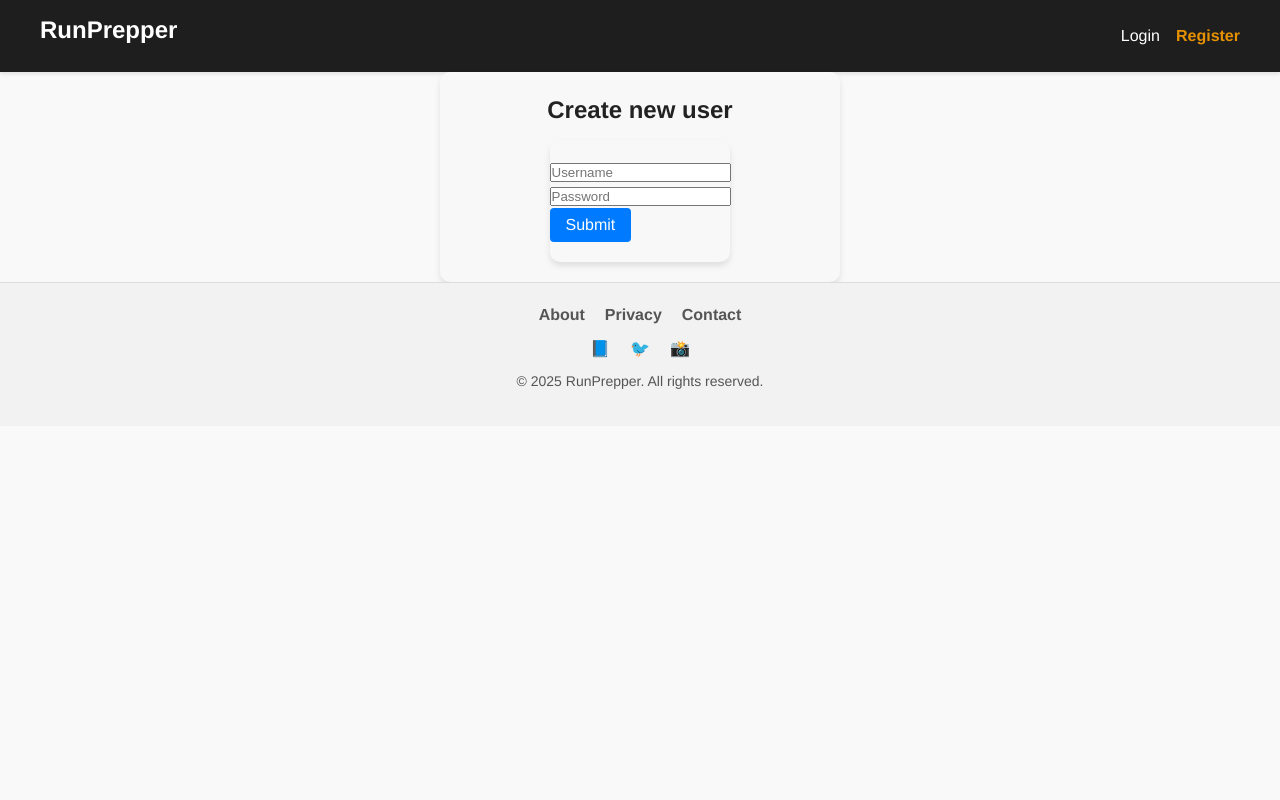
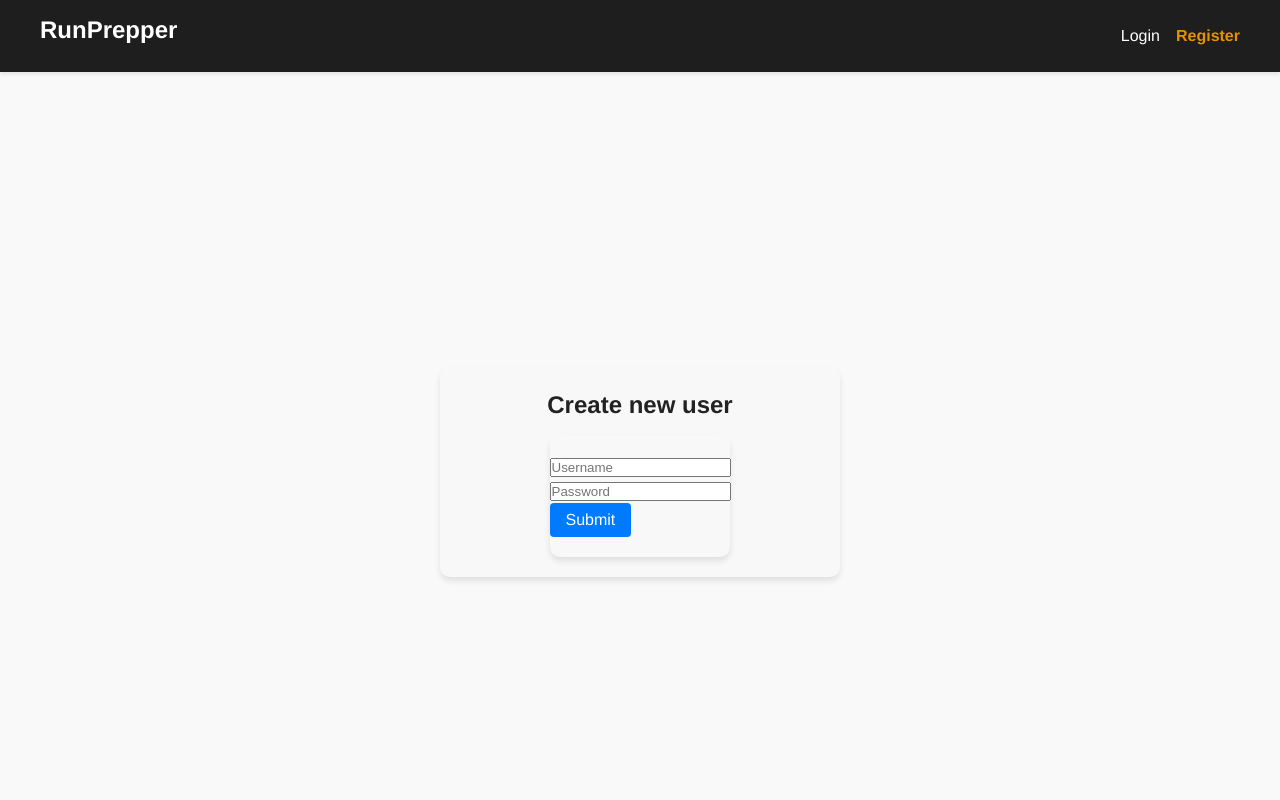
Before and after one commit to dangosailing/aidev24_webdev_fe, a React (Vite) app: page /register in a window 1280 px wide. Shown: the top 800 px of the page. Built offline with nearby package versions, Linux system fonts and the light colour scheme; some icons are missing.

Commit message:
in center on all directions

```diff
--- a/src/pages/Register.jsx
+++ b/src/pages/Register.jsx
@@ -35,9 +35,11 @@ const Register = () => {
   ];
 
   return (
-    <div className="form-container">
-      <h2 id="label">Create new user</h2>
-      <Form id="fields" fields={fields} onSubmit={onSubmit} />
+    <div class="wrapper">
+      <div className="form-container">
+        <h2 id="label">Create new user</h2>
+        <Form id="fields" fields={fields} onSubmit={onSubmit} />
+      </div>
     </div>
   );
 };
--- a/src/styles/Form.css
+++ b/src/styles/Form.css
@@ -9,6 +9,13 @@
     display: flex;
     flex-direction: column;
     align-items: center;
+}
+
+.wrapper {
+    display: flex;
+    justify-content: center;
+    align-items: center;
+    height: 100vh;
 }
 
 #label {
```
